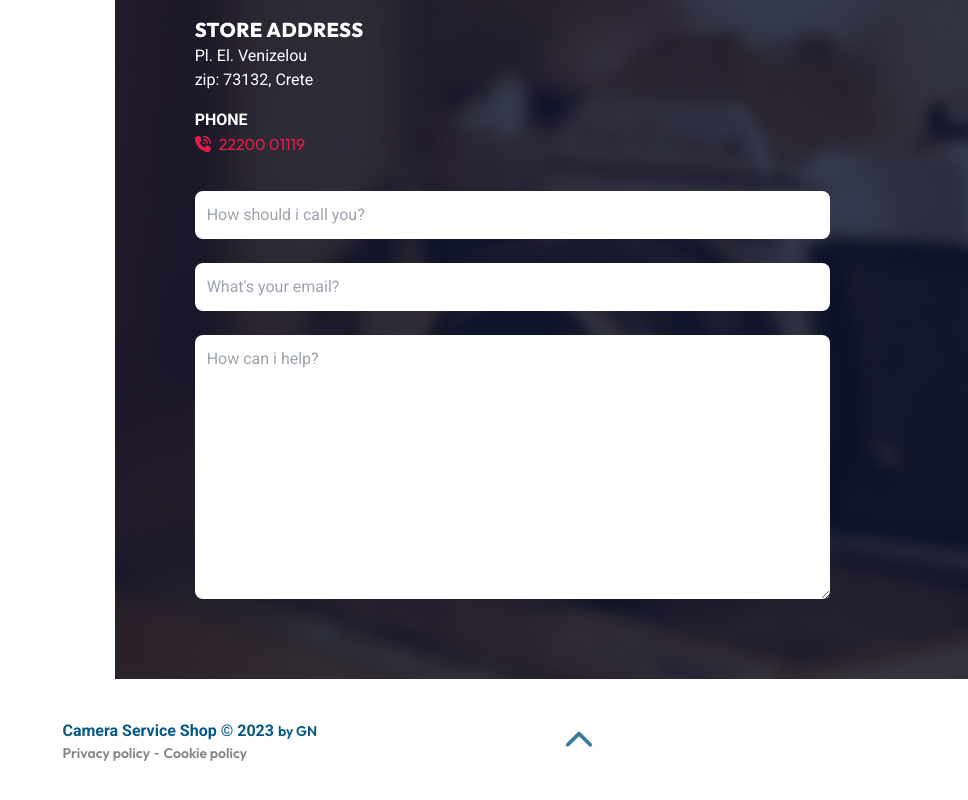
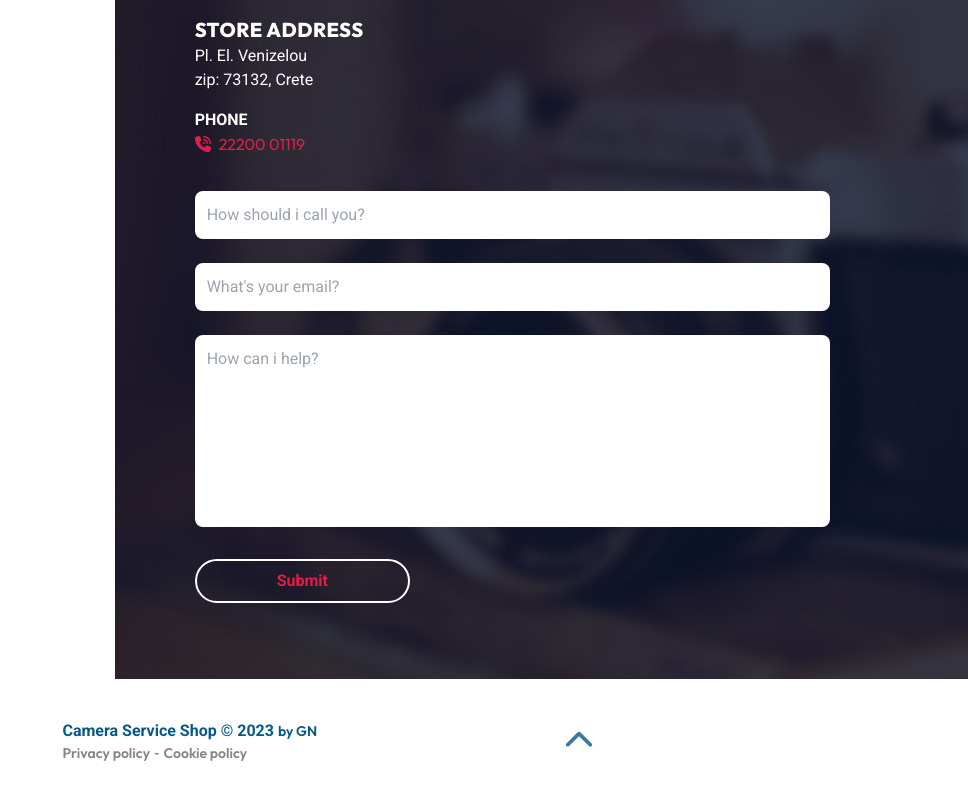
Before and after one commit to dizars1776/Repair-Shop-Template, a React (Vite) app: page / in a window 1280 px wide. Shown: the part 3242-4042 px from the top of the page, without its empty margins (312-1280 px from the left). Built offline with nearby package versions, Linux system fonts and the light colour scheme.

Commit message:
feat: add .themePillBtn + form button

```diff
--- a/src/App.css
+++ b/src/App.css
@@ -58,4 +58,7 @@
   .container {
     @apply w-[98%] lg:w-full xl:max-w-[1024px] 2xl:max-w-[1024px];
   }
+  .themePillBtn {
+    @apply my-auto w-fit rounded-full border-2 border-white py-2 font-semibold text-rose-600 hover:bg-rose-800 hover:text-white;
+  }
 }
--- a/src/components/CallToAction.jsx
+++ b/src/components/CallToAction.jsx
@@ -26,7 +26,7 @@ class CallToAction extends React.Component {
           </p>
           <a
             href="#contact-us"
-            className="my-auto w-fit rounded-full border-2 border-white px-4 py-2 font-semibold text-rose-600 hover:bg-rose-800 hover:text-white"
+            className="themePillBtn px-4"
           >
             FREE ESTIMATE
           </a>
--- a/src/components/ContactUs.jsx
+++ b/src/components/ContactUs.jsx
@@ -19,9 +19,9 @@ class ContactUs extends React.Component {
             {themeData && <MyMap themeData={themeData} />}
           </div>
           {/* <!-- contact us information --> */}
-          <div className="col-span-12 w-full bg-contactus-texture bg-cover bg-center bg-no-repeat md:col-span-8">
-            <div className="container mx-auto md:mx-0 md:px-20">
-              <div className="flex w-full flex-col gap-y-8 py-20">
+          <div className="col-span-12 h-full w-full bg-contactus-texture bg-cover bg-center bg-no-repeat md:col-span-8">
+            <div className="container mx-auto h-full md:mx-0 md:px-20">
+              <div className="flex h-full w-full flex-col gap-y-8 pt-20 pb-20 md:pb-0">
                 <h2 className="m-0 text-6xl text-rose-600">Contact Us</h2>
                 {/* Contact info */}
                 <div className="flex flex-col gap-y-4">
@@ -49,7 +49,10 @@ class ContactUs extends React.Component {
                   </div>
                 </div>
                 {/* contact form */}
-                <div className="flex flex-col gap-y-6 text-black lg:max-w-[770px] xl:max-w-[820px]">
+                <form
+                  method="post"
+                  className="flex flex-col gap-y-6 text-black lg:max-w-[770px] xl:max-w-[820px]"
+                >
                   <label htmlFor="fname" className="hidden">
                     Name
                   </label>
@@ -80,10 +83,18 @@ class ContactUs extends React.Component {
                     name="subject"
                     placeholder="How can i help?"
                     cols={30}
-                    rows={10}
-                    className="rounded-lg p-3 lg:w-11/12"
+                    rows={7}
+                    className="mb-2 resize-none rounded-lg p-3 lg:w-11/12"
                   ></textarea>
-                </div>
+
+                  <button
+                    name="submit"
+                    type="submit"
+                    className="themePillBtn px-12 sm:px-14 md:px-20"
+                  >
+                    Submit
+                  </button>
+                </form>
               </div>
             </div>
           </div>
```
